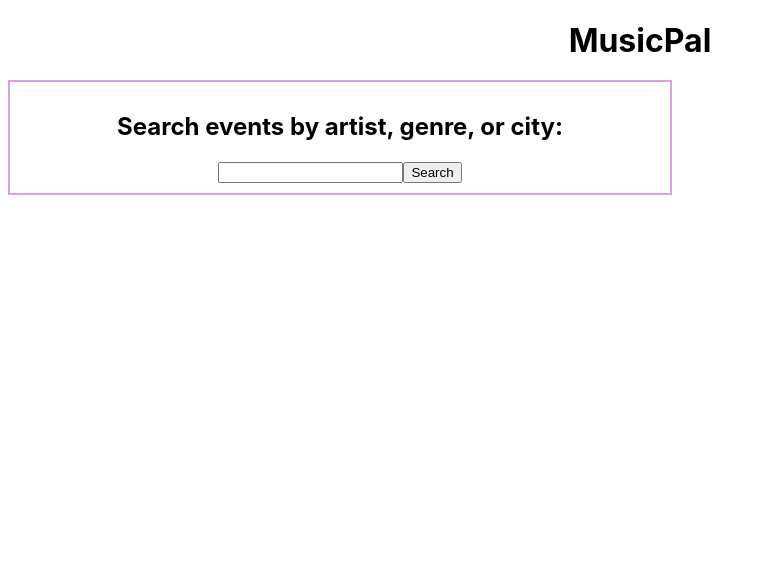
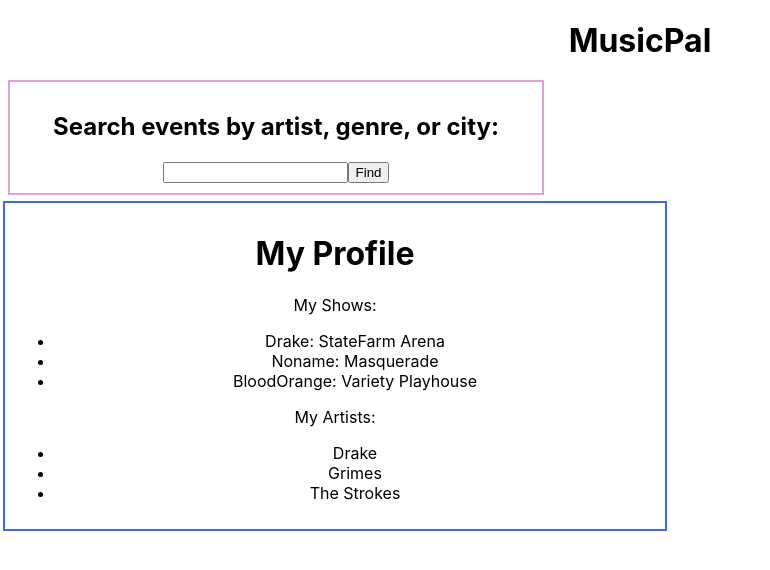
Before and after one commit to amelia678/capstone-2019, a React (Create React App) app: page / in a window 1280 px wide. Shown: the top 570 px of the page, without its empty margins (0-770 px from the left). Built offline with nearby package versions, Linux system fonts and the light colour scheme.

Commit message:
adds components for FavoriteArtists, Profile, UpcomingShows

```diff
--- a/src/App.js
+++ b/src/App.js
@@ -4,6 +4,7 @@ import './App.css';
 
 
 import Search from './Search';
+import Profile from './Profile';
 
 
 class App extends Component {
@@ -12,6 +13,7 @@ class App extends Component {
       <div className="App">
         <h1>MusicPal</h1>
         <Search />
+        <Profile />
       </div>
     );
   }
--- /dev/null
+++ b/src/FavoriteArtists.js
@@ -0,0 +1,16 @@
+import React from 'react';
+
+const FavoriteArtists = (props) => {
+    return (
+        <div>
+            <p>My Artists:</p>
+            <ul>
+                <li>Drake</li>
+                <li>Grimes</li>
+                <li>The Strokes</li>
+            </ul>
+        </div>
+    )
+}
+
+export default FavoriteArtists;
--- /dev/null
+++ b/src/Profile.js
@@ -0,0 +1,16 @@
+import React from 'react';
+import UpcomingShows from './UpcomingShows';
+import FavoriteArtists from './FavoriteArtists';
+
+const Profile = (props) => {
+    return (
+        <div className="userProfile">
+            <h1>My  Profile</h1>
+            <UpcomingShows />
+            <FavoriteArtists />
+        </div>
+
+    )
+}
+
+export default Profile;
--- a/src/Search.js
+++ b/src/Search.js
@@ -5,7 +5,7 @@ const Search = (props) => {
         <div className="searchBar">
             <h2>Search events by artist, genre, or city:</h2>
             <input></input>
-            <button>Search</button>
+            <button>Find</button>
         </div>
 
     )
--- /dev/null
+++ b/src/UpcomingShows.js
@@ -0,0 +1,16 @@
+import React from 'react';
+
+const UpcomingShows = (props) => {
+    return (
+        <div>
+            <p>My Shows:</p>
+            <ul>
+                <li>Drake: StateFarm Arena</li>
+                <li>Noname: Masquerade</li>
+                <li>BloodOrange: Variety Playhouse</li>
+            </ul>
+        </div>
+    )
+}
+
+export default UpcomingShows;
--- a/src/index.css
+++ b/src/index.css
@@ -15,7 +15,14 @@ code {
 
 .searchBar {
   outline: 2px solid plum;
-  width: 50%;
-  margin: 10px;
+  width: 40%;
+  margin:10px;
   padding: 10px;
 }
+
+.userProfile {
+  outline: 2px solid royalblue;
+  padding: 10px;
+  width: 50%;
+  margin: 5px;
+}
```
